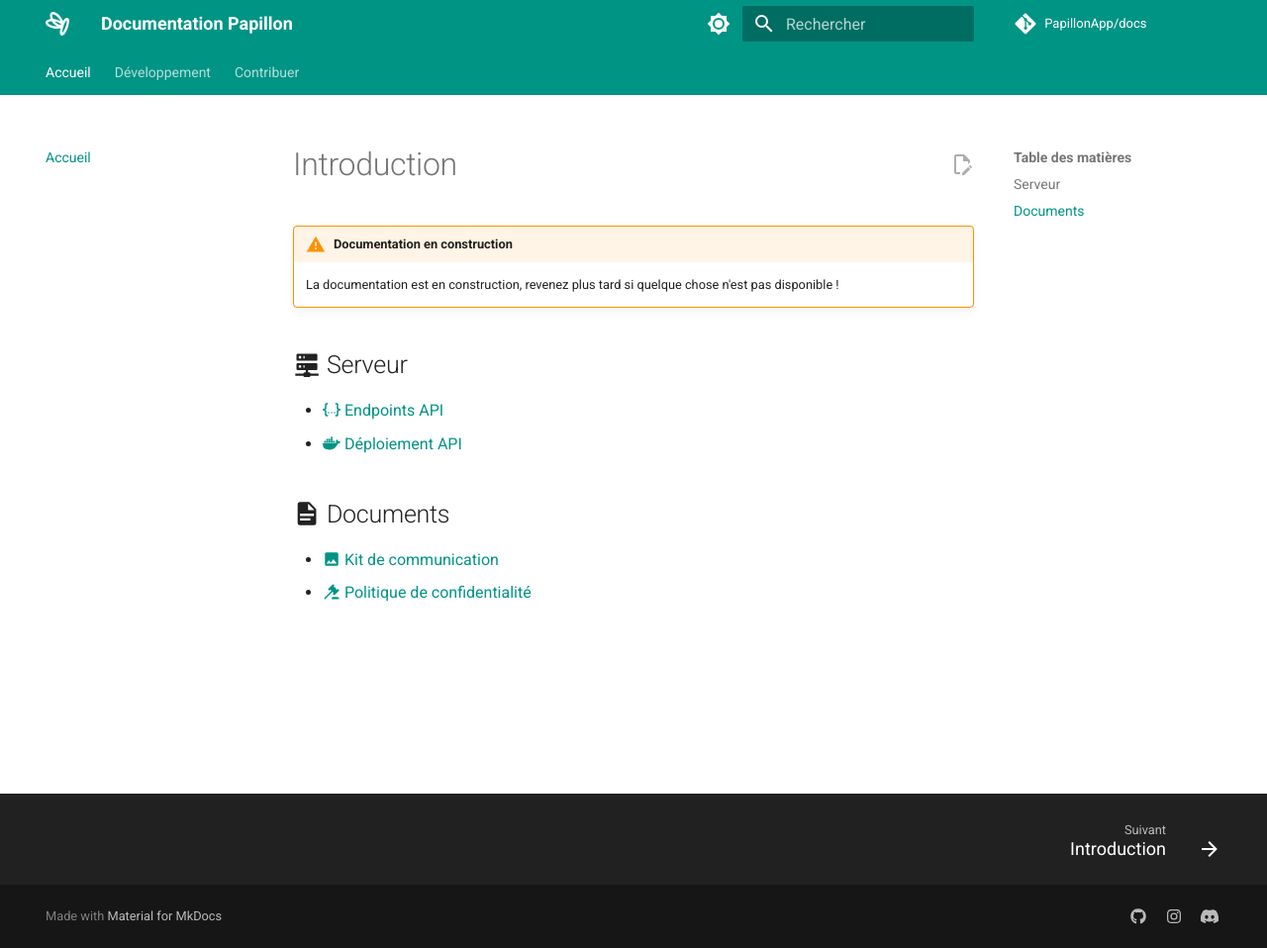
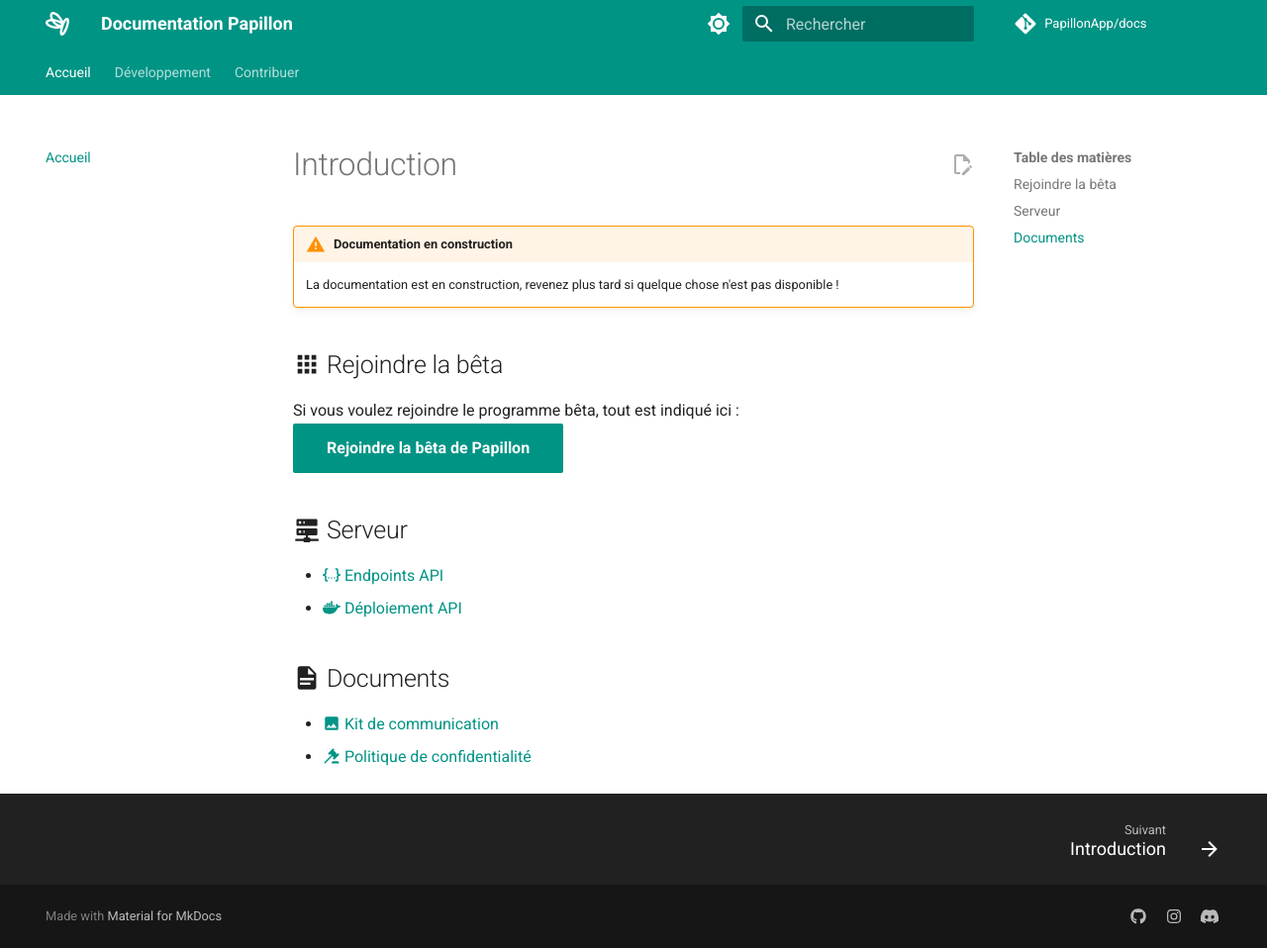
Before and after one commit to PapillonApp/docs, an MkDocs documentation site: the page built from docs/index.md, in a window 1280 px wide and 958 px high. Shown: the whole window at 99% size. Built offline with MkDocs 1.6.1 and Material for MkDocs 9.7.7, drawn with Linux system fonts in a browser that asks for light colours; comment, search, counter and statistics services are not loaded.

Commit message:
Add beta program link to index.md

```diff
--- a/docs/index.md
+++ b/docs/index.md
@@ -2,6 +2,10 @@
 
 !!! note warning "Documentation en construction"
     La documentation est en construction, revenez plus tard si quelque chose n'est pas disponible !
+
+## :material-apps: Rejoindre la bêta
+Si vous voulez rejoindre le programme bêta, tout est indiqué ici :
+[Rejoindre la bêta de Papillon](contribute/beta){ .md-button .md-button--primary }
 
 ## :material-server-network: Serveur
 - [:material-code-json: Endpoints API](development/pronote-api/endpoints)
```
